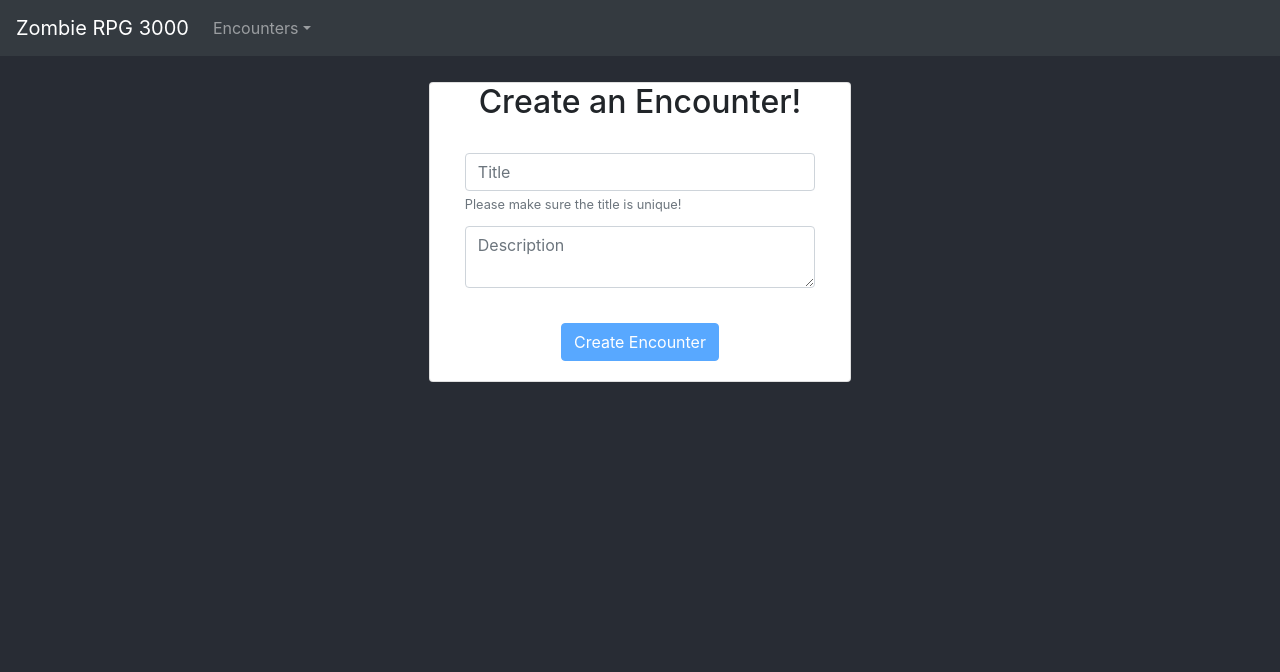
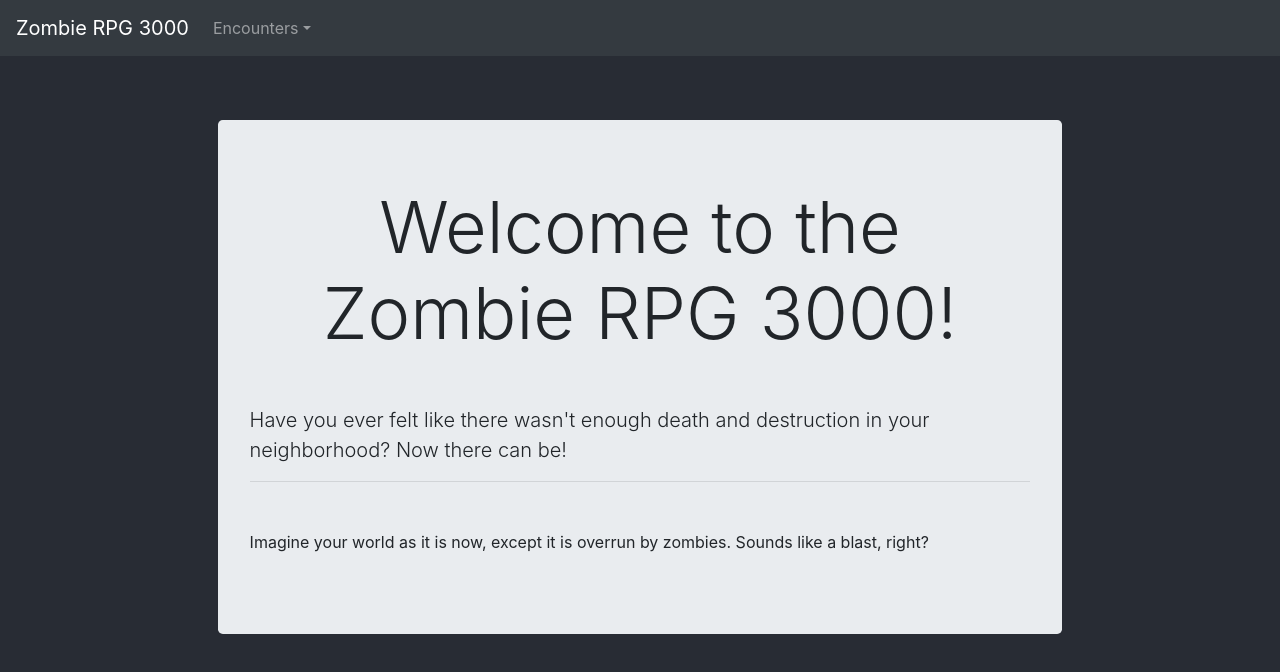
Before and after one commit to ahoopes16/zombie-roleplaying-ui, a React (Create React App) app: page / in a window 1280 px wide. Shown: the top 672 px of the page. Built offline with nearby package versions, Linux system fonts and the light colour scheme.

Commit message:
Add a Home Page (#7)
* Create Home page with basic Jumbotron explaining the app

* Change classes a little bit for some more margin

* Add Home page to the router, change routes to encounters

* Put Encounter titles inside of card headers

```diff
--- a/src/App.css
+++ b/src/App.css
@@ -11,8 +11,13 @@ html {
 }
 
 .form-container {
-  margin: 2%;
+  margin: 5%;
   width: 33%;
+}
+
+.app-container {
+  margin: 5%;
+  width: 66%;
 }
 
 .form-field {
--- a/src/App.tsx
+++ b/src/App.tsx
@@ -2,6 +2,7 @@ import React from 'react'
 import './App.css'
 import { HashRouter, Route, Switch, Redirect } from 'react-router-dom'
 import NavigationBar from './components/NavigationBar'
+import Home from './components/Home'
 import ListEncounters from './components/encounters/ListEncounters'
 import CreateEncounterForm from './components/encounters/CreateEncounterForm'
 
@@ -12,8 +13,13 @@ function App(): React.FunctionComponentElement<{}> {
         <NavigationBar />
         <div className="App">
           <Switch>
-            <Route exact path="/" component={CreateEncounterForm} />
+            <Route exact path="/" component={Home} />
             <Route exact path="/encounters" component={ListEncounters} />
+            <Route
+              exact
+              path="/encounters/create"
+              component={CreateEncounterForm}
+            />
             <Redirect to="/" />
           </Switch>
         </div>
--- /dev/null
+++ b/src/components/Home.tsx
@@ -0,0 +1,21 @@
+import React, { FunctionComponentElement } from 'react'
+import { Jumbotron } from 'reactstrap'
+
+function Home(): FunctionComponentElement<{}> {
+  return (
+    <Jumbotron className="app-container">
+      <h1 className="display-3 text-center">Welcome to the Zombie RPG 3000!</h1>
+      <p className="lead mt-5">
+        Have you ever felt like there wasn&apos;t enough death and destruction
+        in your neighborhood? Now there can be!
+      </p>
+      <hr className="mb-5" />
+      <p>
+        Imagine your world as it is now, except it is overrun by zombies. Sounds
+        like a blast, right?
+      </p>
+    </Jumbotron>
+  )
+}
+
+export default Home
--- a/src/components/NavigationBar.tsx
+++ b/src/components/NavigationBar.tsx
@@ -33,7 +33,7 @@ function NavigationBar(): FunctionComponentElement<{}> {
                 <NavLink to="/encounters">List</NavLink>
               </DropdownItem>
               <DropdownItem>
-                <NavLink to="/">Create</NavLink>
+                <NavLink to="/encounters/create">Create</NavLink>
               </DropdownItem>
             </DropdownMenu>
           </UncontrolledDropdown>
--- a/src/components/encounters/CreateEncounterForm.tsx
+++ b/src/components/encounters/CreateEncounterForm.tsx
@@ -3,6 +3,7 @@ import api from '../../api'
 import Swal from 'sweetalert2'
 import {
   Card,
+  CardHeader,
   CardTitle,
   CardBody,
   Col,
@@ -56,7 +57,9 @@ function CreateEncounterForm(): FunctionComponentElement<{}> {
 
   return (
     <Card className="form-container text-center">
-      <CardTitle tag="h2">Create an Encounter!</CardTitle>
+      <CardHeader>
+        <CardTitle tag="h2">Create an Encounter!</CardTitle>
+      </CardHeader>
 
       <CardBody>
         <Form>
--- a/src/components/encounters/ListEncounters.tsx
+++ b/src/components/encounters/ListEncounters.tsx
@@ -5,6 +5,7 @@ import {
   Alert,
   Spinner,
   Card,
+  CardHeader,
   CardTitle,
   CardBody,
   ListGroup,
@@ -39,8 +40,12 @@ function ListEncounters(): FunctionComponentElement<{}> {
   }
 
   return (
-    <Card className="form-container text-center">
-      <CardTitle tag="h2">Encounters</CardTitle>
+    <Card className="app-container">
+      <CardHeader>
+        <CardTitle tag="h2" className="text-center">
+          Encounters
+        </CardTitle>
+      </CardHeader>
 
       <CardBody>
         <ListGroup>
```
Also changed, not shown: 1 other file (tests, documents, lock files or other folders).
